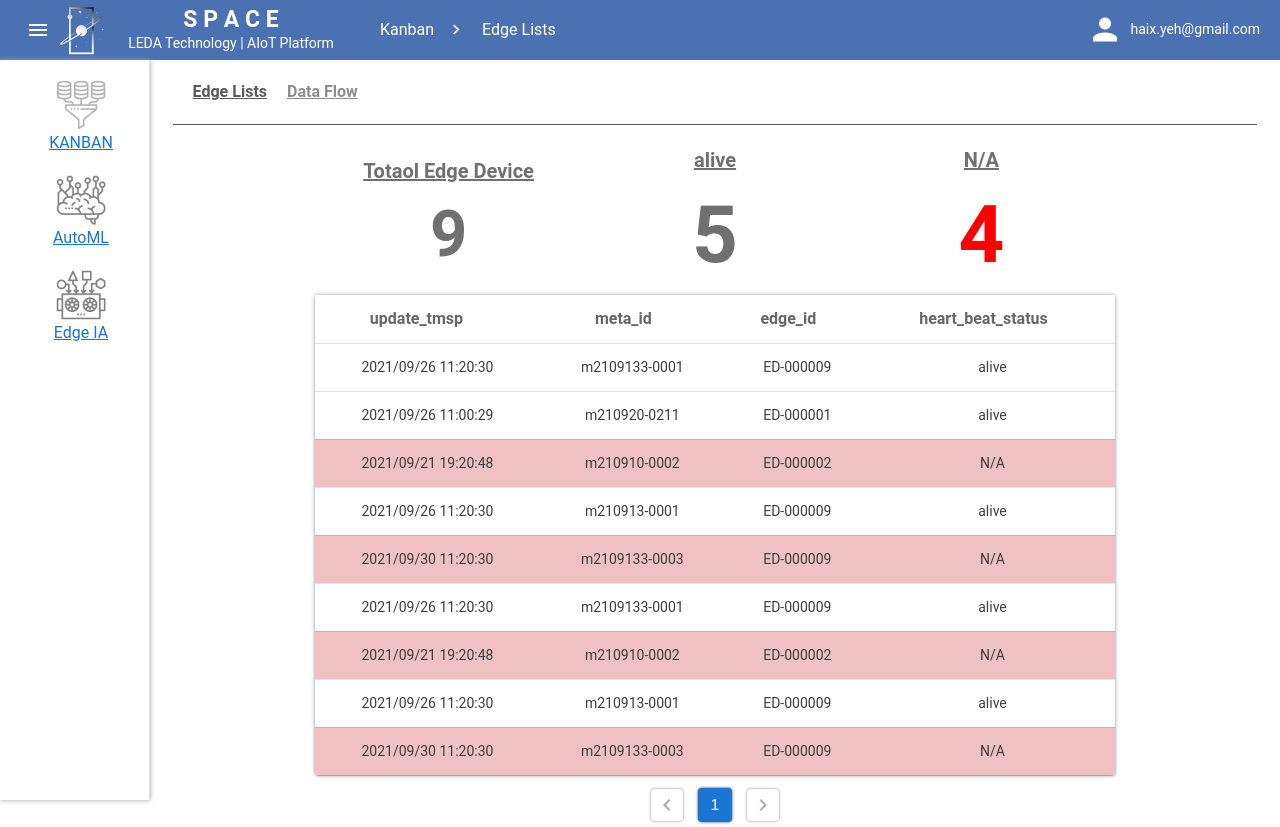
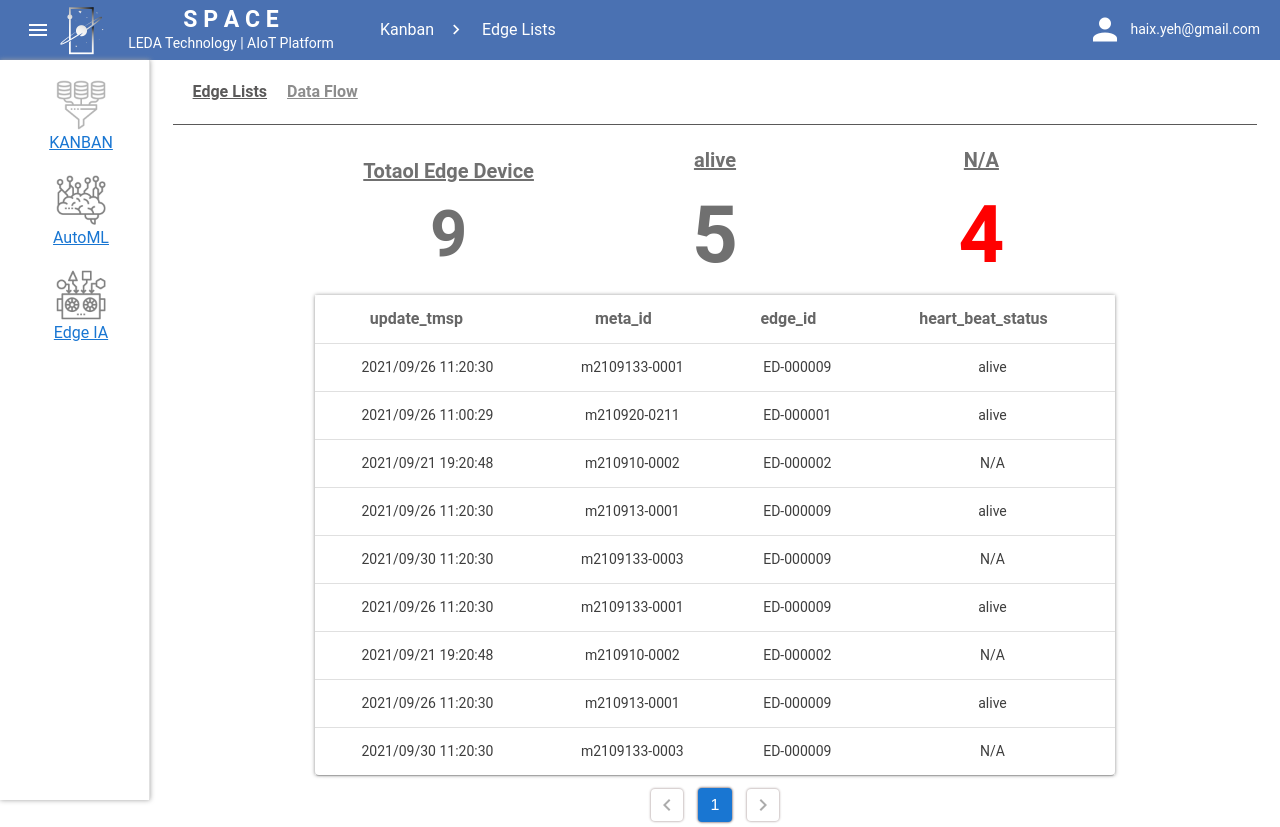
Before and after one commit to cloud-grazing/vue, a Vue app in the folder main/: page /edgeLists in a window 1280 px wide. Built offline with nearby package versions, Linux system fonts and the light colour scheme.

Commit message:
[修改]參數修改

```diff
--- a/main/src/mock/dataFlow.json
+++ b/main/src/mock/dataFlow.json
@@ -1,50 +1,50 @@
 {
     "code": 200,
     "data": {
-        "list": [
+        "List": [
             {
-                "dataCollectTmsp": "2021/09/26 11:20:30",
-                "metaId": "m210913-0001",
-                "edgeId": "ED-000009",
-                "dataType": "json",
-                "flowDirection": "inbound"
+                "DataCollectTmsp": "2021/09/26 11:20:30",
+                "MetaID": "m210913-0001",
+                "EdgeID": "ED-000009",
+                "DataType": "json",
+                "FlowDirection": "inbound"
             },
             {
-                "dataCollectTmsp": "2021/09/26 11:00:29",
-                "metaId": "m210920-0211",
-                "edgeId": "ED-000001",
-                "dataType": "json",
-                "flowDirection": "inbound"
+                "DataCollectTmsp": "2021/09/26 11:00:29",
+                "MetaID": "m210920-0211",
+                "EdgeID": "ED-000001",
+                "DataType": "json",
+                "FlowDirection": "inbound"
             },
             {
-                "dataCollectTmsp": "2021/09/26 11:20:30",
-                "metaId": "m210913-0001",
-                "edgeId": "ED-000009",
-                "dataType": "json",
-                "flowDirection": "inbound"
+                "DataCollectTmsp": "2021/09/26 11:20:30",
+                "MetaID": "m210913-0001",
+                "EdgeID": "ED-000009",
+                "DataType": "json",
+                "FlowDirection": "inbound"
             },
             {
-                "dataCollectTmsp": "2021/09/26 11:00:29",
-                "metaId": "m210920-0211",
-                "edgeId": "ED-000001",
-                "dataType": "streaming",
-                "flowDirection": "inbound"
+                "DataCollectTmsp": "2021/09/26 11:00:29",
+                "MetaID": "m210920-0211",
+                "EdgeID": "ED-000001",
+                "DataType": "streaming",
+                "FlowDirection": "inbound"
             },
             {
-                "dataCollectTmsp": "2021/09/26 11:20:30",
-                "metaId": "m210913-0001",
-                "edgeId": "ED-000009",
-                "dataType": "streaming",
-                "flowDirection": "outbound"
+                "DataCollectTmsp": "2021/09/26 11:20:30",
+                "MetaID": "m210913-0001",
+                "EdgeID": "ED-000009",
+                "DataType": "streaming",
+                "FlowDirection": "outbound"
             }
         ],
-        "status": {
-            "totaolRecords": 25,
-            "inbound": 124,
-            "outBound": 20
+        "Status": {
+            "TotaolRecords": 25,
+            "Inbound": 124,
+            "OutBound": 20
         },
-        "page": 1,
-        "pageCount": 10,
-        "itemsPerPage": 10
+        "Page": 1,
+        "PageCount": 10,
+        "ItemsPerPage": 10
     }
 }
--- a/main/src/mock/edgeList.json
+++ b/main/src/mock/edgeList.json
@@ -1,69 +1,69 @@
 {
     "code": 200,
     "data": {
-        "list": [
+        "List": [
             {
-                "updateTmsp": "2021/09/26 11:20:30",
-                "metaId": "m2109133-0001",
-                "edgeId": "ED-000009",
-                "heartBeatStatus": "alive"
+                "UpdateTmsp": "2021/09/26 11:20:30",
+                "MetaID": "m2109133-0001",
+                "EdgeID": "ED-000009",
+                "HeartBeatStatus": "alive"
             },
             {
-                "updateTmsp": "2021/09/26 11:00:29",
-                "metaId": "m210920-0211",
-                "edgeId": "ED-000001",
-                "heartBeatStatus": "alive"
+                "UpdateTmsp": "2021/09/26 11:00:29",
+                "MetaID": "m210920-0211",
+                "EdgeID": "ED-000001",
+                "HeartBeatStatus": "alive"
             },
             {
-                "updateTmsp": "2021/09/21 19:20:48",
-                "metaId": "m210910-0002",
-                "edgeId": "ED-000002",
-                "heartBeatStatus": "N/A"
+                "UpdateTmsp": "2021/09/21 19:20:48",
+                "MetaID": "m210910-0002",
+                "EdgeID": "ED-000002",
+                "HeartBeatStatus": "N/A"
             },
             {
-                "updateTmsp": "2021/09/26 11:20:30",
-                "metaId": "m210913-0001",
-                "edgeId": "ED-000009",
-                "heartBeatStatus": "alive"
+                "UpdateTmsp": "2021/09/26 11:20:30",
+                "MetaID": "m210913-0001",
+                "EdgeID": "ED-000009",
+                "HeartBeatStatus": "alive"
             },
             {
-                "updateTmsp": "2021/09/30 11:20:30",
-                "metaId": "m2109133-0003",
-                "edgeId": "ED-000009",
-                "heartBeatStatus": "N/A"
+                "UpdateTmsp": "2021/09/30 11:20:30",
+                "MetaID": "m2109133-0003",
+                "EdgeID": "ED-000009",
+                "HeartBeatStatus": "N/A"
             },
             {
-                "updateTmsp": "2021/09/26 11:20:30",
-                "metaId": "m2109133-0001",
-                "edgeId": "ED-000009",
-                "heartBeatStatus": "alive"
+                "UpdateTmsp": "2021/09/26 11:20:30",
+                "MetaID": "m2109133-0001",
+                "EdgeID": "ED-000009",
+                "HeartBeatStatus": "alive"
             },
             {
-                "updateTmsp": "2021/09/21 19:20:48",
-                "metaId": "m210910-0002",
-                "edgeId": "ED-000002",
-                "heartBeatStatus": "N/A"
+                "UpdateTmsp": "2021/09/21 19:20:48",
+                "MetaID": "m210910-0002",
+                "EdgeID": "ED-000002",
+                "HeartBeatStatus": "N/A"
             },
             {
-                "updateTmsp": "2021/09/26 11:20:30",
-                "metaId": "m210913-0001",
-                "edgeId": "ED-000009",
-                "heartBeatStatus": "alive"
+                "UpdateTmsp": "2021/09/26 11:20:30",
+                "MetaID": "m210913-0001",
+                "EdgeID": "ED-000009",
+                "HeartBeatStatus": "alive"
             },
             {
-                "updateTmsp": "2021/09/30 11:20:30",
-                "metaId": "m2109133-0003",
-                "edgeId": "ED-000009",
-                "heartBeatStatus": "N/A"
+                "UpdateTmsp": "2021/09/30 11:20:30",
+                "MetaID": "m2109133-0003",
+                "EdgeID": "ED-000009",
+                "HeartBeatStatus": "N/A"
             }
         ],
-        "status": {
-            "totaolEdgeDevice": 9,
-            "alive": 5,
-            "N/A": 4
+        "Status": {
+            "TotaolEdgeDevice": 9,
+            "Alive": 5,
+            "Dead": 4
         },
-        "page": 1,
-        "pageCount": 10,
-        "itemsPerPage": 10
+        "Page": 1,
+        "PageCount": 10,
+        "ItemsPerPage": 10
     }
 }
--- a/main/src/views/Main/components/Kanban/components/DataFlow/Main.vue
+++ b/main/src/views/Main/components/Kanban/components/DataFlow/Main.vue
@@ -6,17 +6,17 @@
         </div>
         <v-data-table
             :headers="headers"
-            :items="data.list"
-            :page.sync="data.page"
-            :itemsPerPage="data.itemsPerPage"
+            :items="data.List"
+            :page.sync="data.Page"
+            :ItemsPerPage="data.ItemsPerPage"
             hideDefaultFooter
             class="elevation-1"
-            @page-count="data.pageCount = $event"
+            @page-count="data.PageCount = $event"
         />
         <div class="text-center pt-2">
             <v-pagination
-                v-model="data.page"
-                :length="data.pageCount"
+                v-model="data.Page"
+                :length="data.PageCount"
             />
         </div>
     </div>
@@ -30,29 +30,29 @@ export default {
     data() {
         return {
             headers: [
-                { text: 'data_collect_tmsp  ', value: 'dataCollectTmsp', align: 'center' },
-                { text: 'meta_id', value: 'metaId', align: 'center' },
-                { text: 'edge_id', value: 'edgeId', align: 'center' },
-                { text: 'data_type', value: 'dataType', align: 'center' },
-                { text: 'flow_direction', value: 'flowDirection', align: 'center' }
+                { text: 'data_collect_tmsp  ', value: 'DataCollectTmsp', align: 'center' },
+                { text: 'meta_id', value: 'MetaID', align: 'center' },
+                { text: 'edge_id', value: 'EdgeID', align: 'center' },
+                { text: 'data_type', value: 'DataType', align: 'center' },
+                { text: 'flow_direction', value: 'FlowDirection', align: 'center' }
             ],
             data: {
-                page: 0,
-                pageCount: 0,
-                itemsPerPage: 10,
-                list: [
+                Page: 0,
+                PageCount: 0,
+                ItemsPerPage: 10,
+                List: [
                     {
-                        edgeId: '',
-                        metaId: '',
-                        dataCollectTmsp: '',
-                        dataType: '',
-                        flowDirection: ''
+                        EdgeID: '',
+                        MetaID: '',
+                        DataCollectTmsp: '',
+                        DataType: '',
+                        FlowDirection: ''
                     }
                 ],
-                status: {
-                    totaolRecords: 0,
-                    inbound: 0,
-                    outBound: 0
+                Status: {
+                    TotaolRecords: 0,
+                    Inbound: 0,
+                    OutBound: 0
                 }
             }
 
@@ -60,19 +60,19 @@ export default {
     },
     computed: {
         statusShow() {
-            const { status: { totaolRecords, inbound, outBound } } = this.data;
+            const { Status: { TotaolRecords, Inbound, OutBound } } = this.data;
             const newStatus = [
                 {
                     text: 'Total Records',
-                    value: totaolRecords
+                    value: TotaolRecords
                 },
                 {
                     text: 'Inbound',
-                    value: inbound
+                    value: Inbound
                 },
                 {
                     text: 'Outbound',
-                    value: outBound
+                    value: OutBound
                 }
             ];
             return newStatus;
--- a/main/src/views/Main/components/Kanban/components/EdgeLists/Main.vue
+++ b/main/src/views/Main/components/Kanban/components/EdgeLists/Main.vue
@@ -6,18 +6,18 @@
         </div>
         <v-data-table
             :headers="headers"
-            :items="data.list"
-            :page.sync="data.page"
-            :itemsPerPage="data.itemsPerPage"
+            :items="data.List"
+            :page.sync="data.Page"
+            :itemsPerPage="data.ItemsPerPage"
             hideDefaultFooter
             class="elevation-1"
             :itemClass="itemRowBackground"
-            @page-count="data.pageCount = $event"
+            @page-count="data.PageCount = $event"
         />
         <div class="text-center pt-2">
             <v-pagination
-                v-model="data.page"
-                :length="data.pageCount"
+                v-model="data.Page"
+                :length="data.PageCount"
             />
             <!-- <v-text-field
                 :value="itemsPerPage"
@@ -39,27 +39,27 @@ export default {
     data() {
         return {
             headers: [
-                { text: 'update_tmsp ', value: 'updateTmsp', align: 'center' },
-                { text: 'meta_id', value: 'metaId', align: 'center' },
-                { text: 'edge_id', value: 'edgeId', align: 'center' },
-                { text: 'heart_beat_status', value: 'heartBeatStatus', align: 'center' }
+                { text: 'update_tmsp ', value: 'UpdateTmsp', align: 'center' },
+                { text: 'meta_id', value: 'MetaID', align: 'center' },
+                { text: 'edge_id', value: 'EdgeID', align: 'center' },
+                { text: 'heart_beat_status', value: 'HeartBeatStatus', align: 'center' }
             ],
             data: {
-                page: 1,
-                pageCount: 10,
-                itemsPerPage: 10,
-                list: [
+                Page: 1,
+                PageCount: 10,
+                ItemsPerPage: 10,
+                List: [
                     {
-                        edgeId: '',
-                        metaId: '',
-                        updateTmsp: '',
-                        heartBeatStatus: ''
+                        EdgeID: '',
+                        MetaID: '',
+                        UpdateTmsp: '',
+                        HeartBeatStatus: ''
                     }
                 ],
-                status: {
-                    totaolEdgeDevice: 0,
-                    alive: 0,
-                    'N/A': 0
+                Status: {
+                    TotaolEdgeDevice: 0,
+                    Alive: 0,
+                    Dead: 0
                 }
             }
 
@@ -67,19 +67,19 @@ export default {
     },
     computed: {
         statusShow() {
-            const { status: { totaolEdgeDevice, alive } } = this.data;
+            const { Status: { TotaolEdgeDevice, Alive, Dead } } = this.data;
             const newStatus = [
                 {
                     text: 'Totaol Edge Device',
-                    value: totaolEdgeDevice
+                    value: TotaolEdgeDevice
                 },
                 {
                     text: 'alive',
-                    value: alive
+                    value: Alive
                 },
                 {
                     text: 'N/A',
-                    value: this.data.status['N/A']
+                    value: Dead
                 }
             ];
             return newStatus;
```
